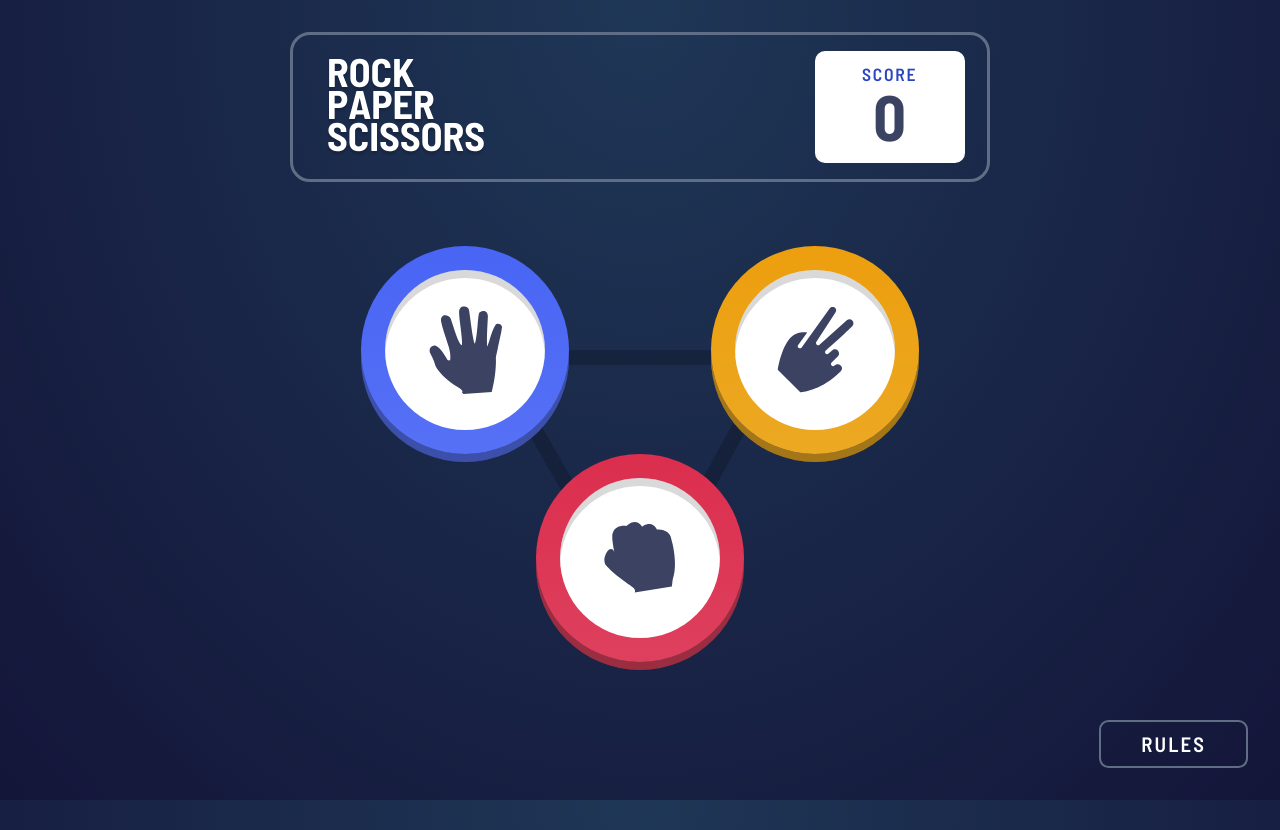
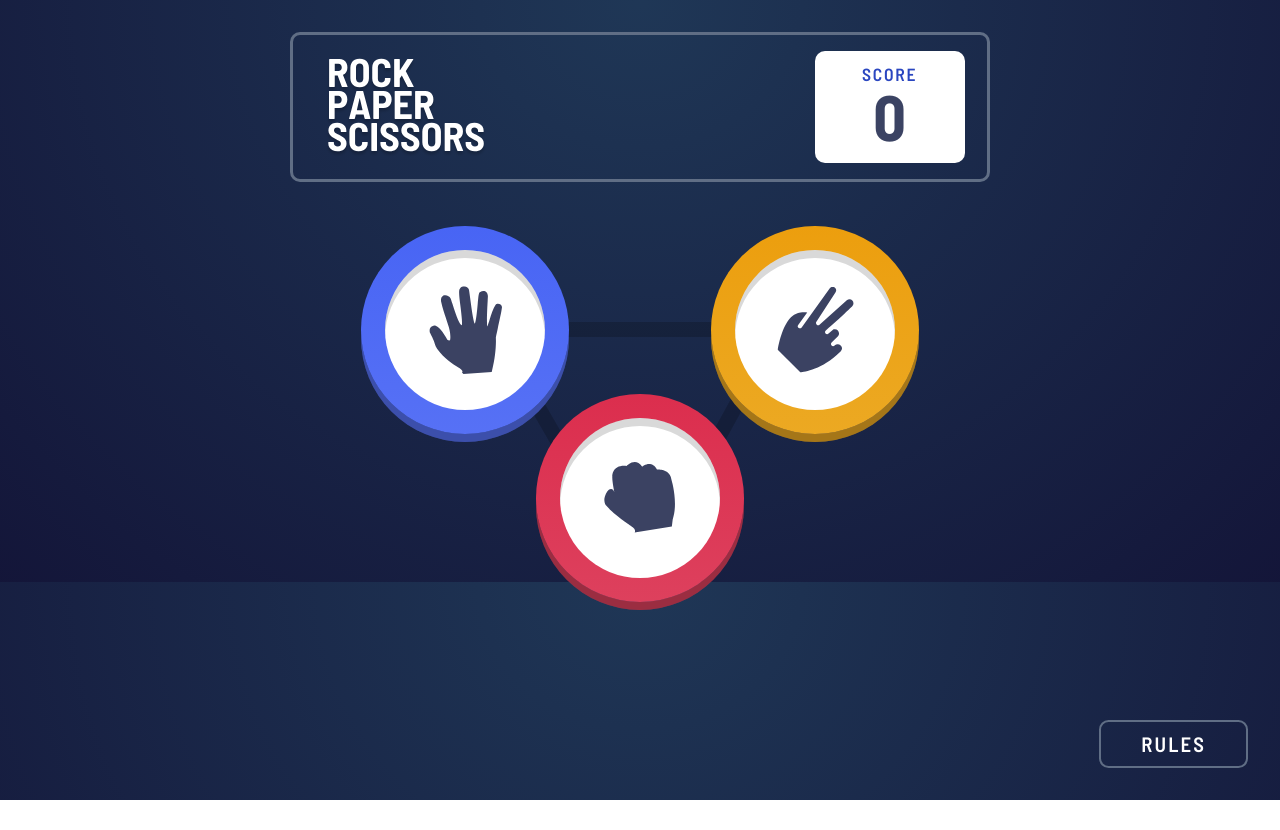
Before and after one commit to srujana1233/rock-paper-scissor, a plain HTML site: page index.html in a window 1280 px wide. After the commit the page ends 800 px from the top, so only its background shows below. Drawn offline with Linux system fonts and the light colour scheme.

Commit message:
changes done

```diff
--- a/style.css
+++ b/style.css
@@ -30,7 +30,7 @@
 body {
     font-family: "Barlow Semi Condensed", sans-serif;
     background: radial-gradient(at top, var(--bg-grad-1), var(--bg-grad-2));
-    min-height: 100vh;
+    min-height: 40vh;
     text-transform: uppercase;
     color: var(--light-text);
 }
@@ -51,12 +51,12 @@ body {
     align-items: center;
     height: 150px;
     border: 3px solid var(--outline);
-    border-radius: 20px;
+    border-radius: 10px;
     padding: 1rem 1.4rem 1rem 2rem;
 }
 
 .logo img {
-    height: 100%;
+    height: 50%;
 }
 
 .score {
@@ -92,7 +92,7 @@ body {
     grid-template-columns: (repeat(2, 1fr));
     grid-template-areas: "paper scissors" "rock rock";
     place-items: center;
-    height: 30rem;
+    height: 25rem;
     padding-top: 4rem;
 }
 
```
